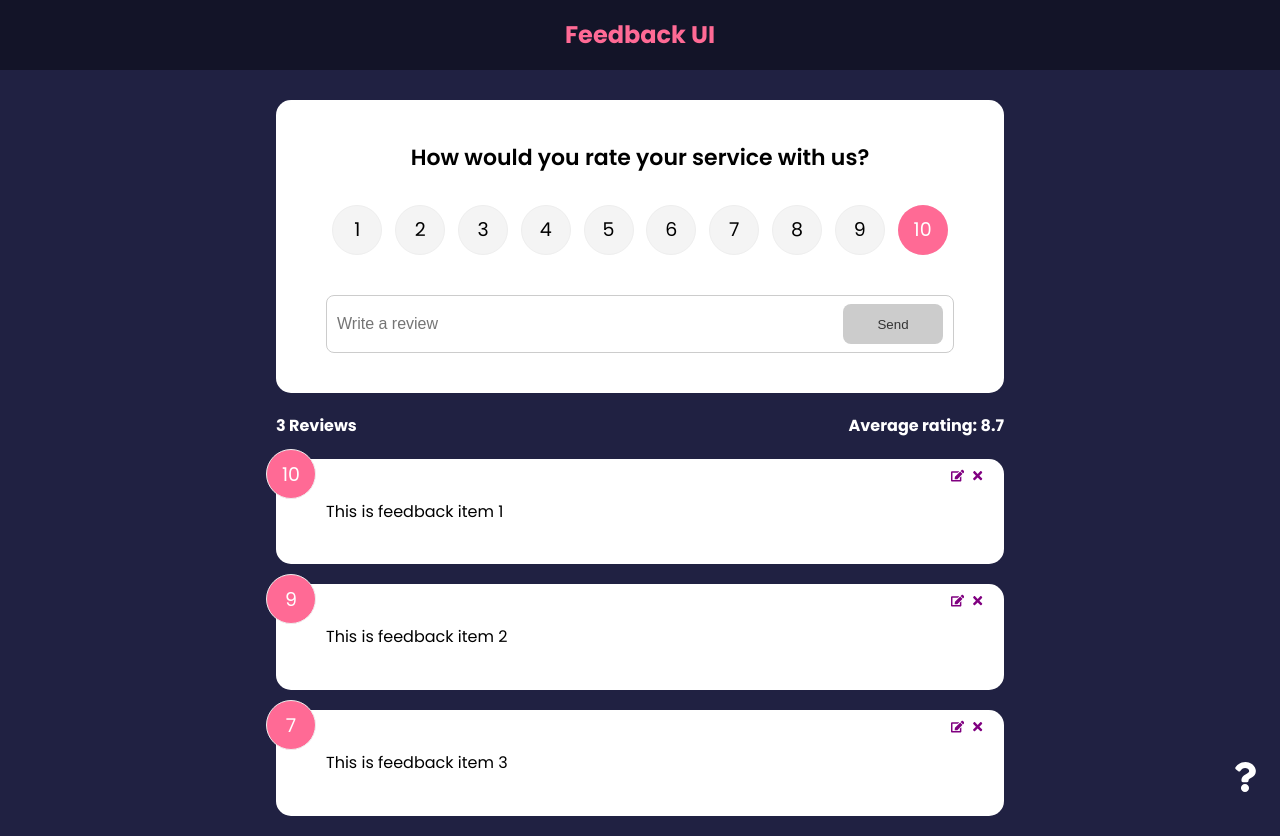
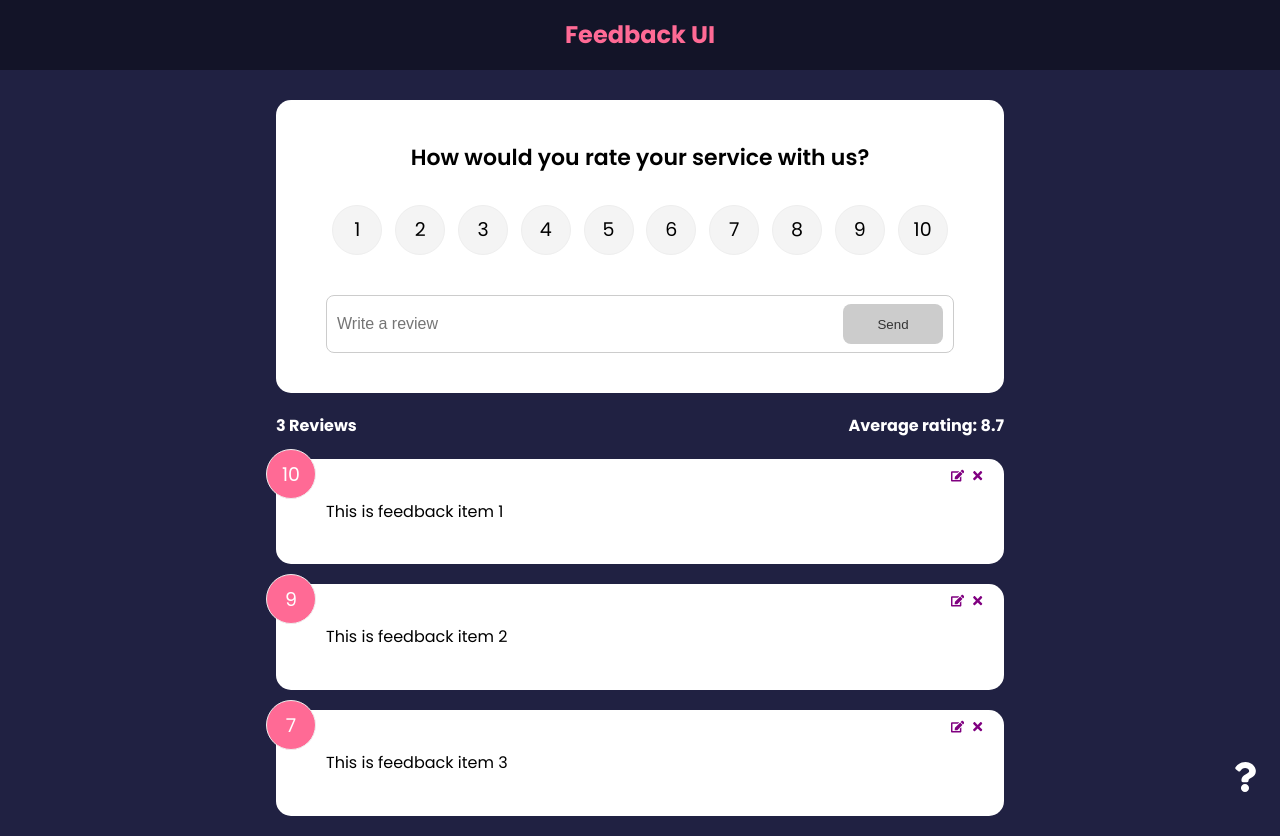
Before and after one commit to AnukulPK/feedback-app, a React (Create React App) app: page / in a window 1280 px wide. Built offline with nearby package versions, Linux system fonts and the light colour scheme.

Commit message:
side effects with useEffect

```diff
--- a/src/components/FeedbackForm.jsx
+++ b/src/components/FeedbackForm.jsx
@@ -1,22 +1,30 @@
-import React, { useState, useContext } from 'react';
-import RatingSelect from './RatingSelect';
-import Button from './shared/Button';
-import Card from './shared/Card';
-import FeedbackContext from '../context/FeedbackContext';
+import React, { useState, useContext, useEffect } from "react";
+import RatingSelect from "./RatingSelect";
+import Button from "./shared/Button";
+import Card from "./shared/Card";
+import FeedbackContext from "../context/FeedbackContext";
 
 const FeedbackForm = () => {
-  const [text, setText] = useState('');
+  const [text, setText] = useState("");
   const [rating, setRating] = useState(10);
   const [btnDisabled, setBtnDisabled] = useState(true);
-  const [message, setMessage] = useState('');
-  const { addFeedback } = useContext(FeedbackContext);
+  const [message, setMessage] = useState("");
+  const { addFeedback, feedbackEdit } = useContext(FeedbackContext);
+
+  useEffect(() => {
+    if (feedbackEdit.edit === true) {
+      setBtnDisabled(false);
+      setText(feedbackEdit.item.text);
+      setRating(feedbackEdit.item.rating);
+    }
+  }, [feedbackEdit]);
 
   const handleTextChange = (event) => {
-    if (text === '') {
+    if (text === "") {
       setBtnDisabled(true);
       setMessage(null);
-    } else if (text !== '' && text.trim().length <= 10) {
-      setMessage('Text must be atleast 10 characters');
+    } else if (text !== "" && text.trim().length <= 10) {
+      setMessage("Text must be atleast 10 characters");
       setBtnDisabled(false);
     } else {
       setMessage(null);
@@ -34,7 +42,7 @@
       };
 
       addFeedback(newFeedback);
-      setText('');
+      setText("");
     }
   };
 
--- a/src/components/RatingSelect.jsx
+++ b/src/components/RatingSelect.jsx
@@ -1,7 +1,13 @@
-import React, { useState } from 'react';
+import React, { useState, useContext, useEffect } from "react";
+import FeedbackContext from "../context/FeedbackContext";
 
 const RatingSelect = ({ select }) => {
   const [selected, setSelected] = useState(10);
+  const { feedbackEdit } = useContext(FeedbackContext);
+
+  useEffect(() => {
+    setSelected(feedbackEdit.item.rating);
+  }, [feedbackEdit]);
 
   const handleChange = (event) => {
     setSelected(+event.currentTarget.value);
--- a/src/context/FeedbackContext.js
+++ b/src/context/FeedbackContext.js
@@ -1,5 +1,5 @@
-import { createContext, useState } from 'react';
-import { v4 as uuidv4 } from 'uuid';
+import { createContext, useState } from "react";
+import { v4 as uuidv4 } from "uuid";
 
 const FeedbackContext = createContext();
 
@@ -7,17 +7,17 @@
   const [feedback, setFeedback] = useState([
     {
       id: 1,
-      text: 'This is feedback item 1',
+      text: "This is feedback item 1",
       rating: 10,
     },
     {
       id: 2,
-      text: 'This is feedback item 2',
+      text: "This is feedback item 2",
       rating: 9,
     },
     {
       id: 3,
-      text: 'This is feedback item 3',
+      text: "This is feedback item 3",
       rating: 7,
     },
   ]);
@@ -35,7 +35,7 @@
 
   //Delete feedback
   const deleteFeedback = (id) => {
-    if (window.confirm('Are you sure, you want to delete?')) {
+    if (window.confirm("Are you sure, you want to delete?")) {
       setFeedback(feedback.filter((item) => item.id !== id));
     }
   };
@@ -50,7 +50,13 @@
 
   return (
     <FeedbackContext.Provider
-      value={{ feedback, addFeedback, deleteFeedback, editFeedback }}
+      value={{
+        feedback,
+        addFeedback,
+        deleteFeedback,
+        editFeedback,
+        feedbackEdit,
+      }}
     >
       {children}
     </FeedbackContext.Provider>
```
